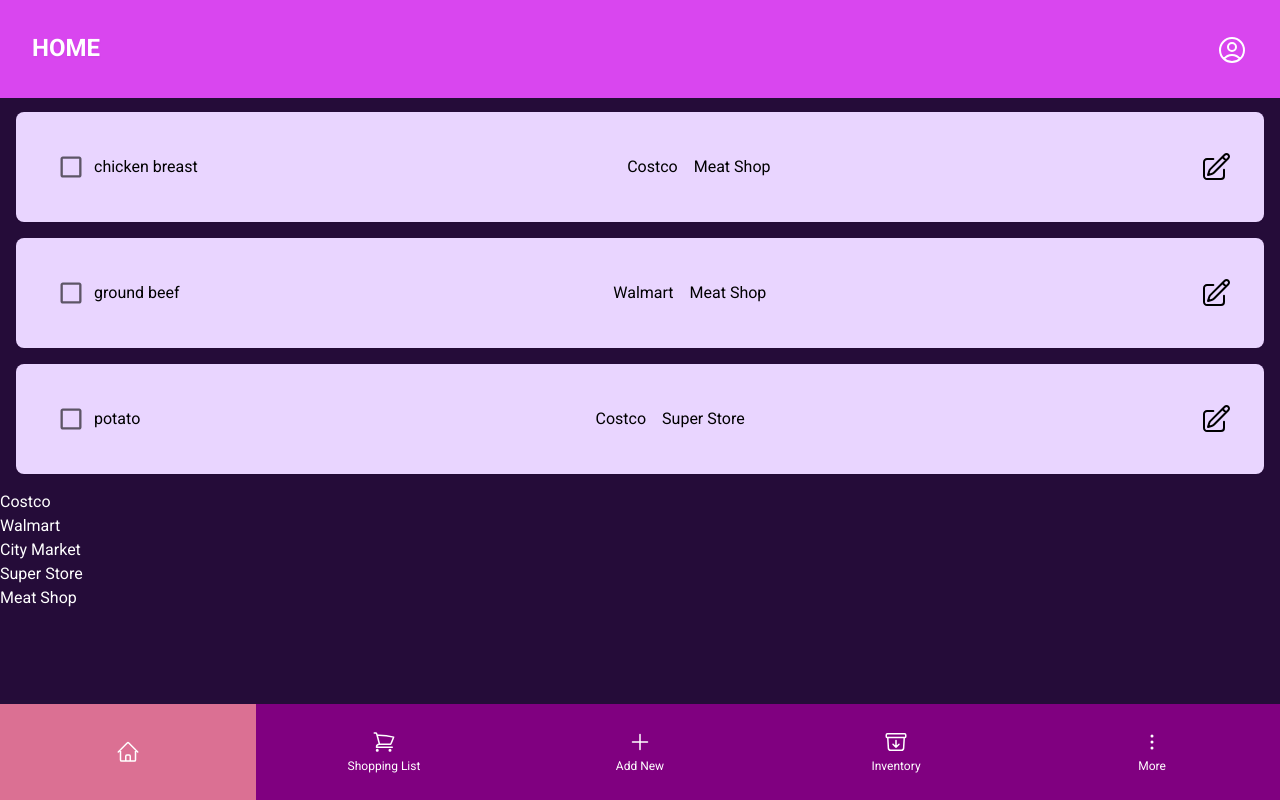
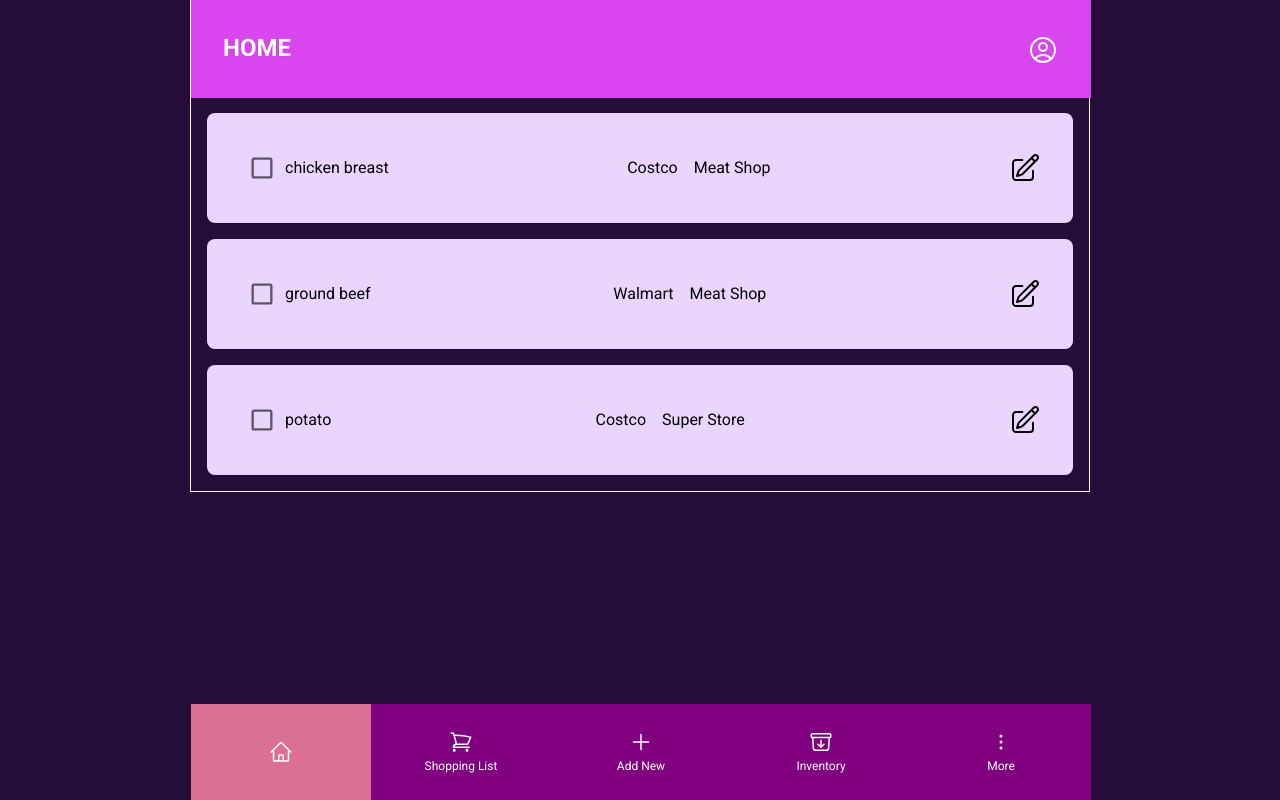
Before and after one commit to teaRain9/household-inventory, a Next.js app: page / in a window 1280 px wide. Built offline with nearby package versions, Linux system fonts and the light colour scheme.

Commit message:
adjusting layout

```diff
--- a/data/dummy-data.js
+++ b/data/dummy-data.js
@@ -46,7 +46,7 @@
       DUMMY_SHOPS[1],
     ],
     pool: 'shopping-list',
-    user: DUMMY_USERS[0].userName,
+    isChecked: false,
     isUrgent: false,
   },
   {
@@ -57,7 +57,7 @@
       DUMMY_SHOPS[4],
     ],
     pool: 'in-stock',
-    user: DUMMY_USERS[0].userName,
+    isChecked: false,
     isUrgent: true,
 
   },
@@ -69,7 +69,7 @@
       DUMMY_SHOPS[4],
     ],
     pool: 'shopping-list',
-    user: DUMMY_USERS[1].userName,
+    isChecked: false,
     isUrgent: true,
   },
   {
@@ -80,7 +80,7 @@
       DUMMY_SHOPS[3],
     ],
     pool: 'shopping-list',
-    user: DUMMY_USERS[0].userName,
+    isChecked: false,
     isUrgent: true,
   },
   {
@@ -91,7 +91,7 @@
       DUMMY_SHOPS[2],
     ],
     pool: 'shopping-list',
-    user: DUMMY_USERS[1].userName,
+    isChecked: false,
     isUrgent: false,
   },
   {
@@ -101,7 +101,7 @@
       DUMMY_SHOPS[0],
     ],
     pool: 'unassigned',
-    user: DUMMY_USERS[0].userName,
+    isChecked: false,
     isUrgent: false,
   },
   {
@@ -111,7 +111,7 @@
       DUMMY_SHOPS[0],
     ],
     pool: 'unassigned',
-    user: DUMMY_USERS[1].userName,
+    isChecked: false,
     isUrgent: false,
   },
   {
@@ -122,7 +122,7 @@
       DUMMY_SHOPS[4],
     ],
     pool: 'in-stock',
-    user: DUMMY_USERS[1].userName,
+    isChecked: false,
     isUrgent: false,
   },
 ]
--- a/data/dummy-data.json
+++ /dev/null
@@ -1,25 +0,0 @@
-{
-    "shops": [
-        {
-          "id": "s1",
-          "name": "Costco"
-        },
-        {
-        "id": "s2",
-        "name": "Walmart"
-        },
-        {
-        "id": "s3",
-        "name": "City Market"
-        },
-        {
-        "id": "s4",
-        "name": "Super Store"
-        },
-        {
-        "id": "s5",
-        "name": "Meat Shop"
-        }
-    ]
-
-}
--- a/src/components/layout/main-header.js
+++ b/src/components/layout/main-header.js
@@ -1,13 +1,15 @@
 import ActiveContext from "@/store/active-context";
 import { useContext } from "react";
 import ProfileIcon from "../icons/profile";
+
+import classes from './main-header.module.scss'
 
 function MainHeader() {
 
   const activeCtx = useContext(ActiveContext)
   const header = activeCtx.category.split("-").join(" ")
   return (
-    <header className="fixed top-0 p-8 m-0 w-full max-h-18  bg-fuchsia-500">
+    <header className={`${classes.container} fixed top-0 p-8 m-0 w-full max-h-18 bg-fuchsia-500`}>
       <div className="flex-col justify-center items-center">
           <div className="flex justify-between">
               <div>
--- /dev/null
+++ b/src/components/layout/main-header.module.scss
@@ -0,0 +1,3 @@
+.container {
+    max-width: 900px;
+}
--- a/src/components/layout/main-navigation.module.scss
+++ b/src/components/layout/main-navigation.module.scss
@@ -4,6 +4,7 @@
     bottom: 0;
     width: 100%;
     height: 6rem;
+    max-width: 900px;
     ul {
         display: flex;
         justify-content: space-between;
--- a/src/pages/index.js
+++ b/src/pages/index.js
@@ -2,26 +2,7 @@
 import {getUrgentItems} from "../../data/dummy-data";
 import ShoppingList from "@/components/shopping-list/shopping-list";
 import ActiveContext from '@/store/active-context';
-import { useEffect, useContext } from 'react';
-
-import fs from 'fs/promises'
-import path from "path";
-
-
-export async function getStaticProps(context) {
-  const filePath = path.join(process.cwd(), 'data', 'dummy-data.json')
-  const jsonData = await fs.readFile(filePath)
-  const data = JSON.parse(jsonData)
-  const { params } = context;
-  console.log({'params': params})
-
-  return {
-    props: {
-      shops: data.shops
-    },
-    revalidate: 10,
-  }
-}
+import { useContext } from 'react';
 
 function HomePage({shops}) {
 
@@ -40,11 +21,7 @@
       </Head>
         <div>
           <ShoppingList items={urgentItems}/>
-          <ul>
-            {shops.map(shop => {
-              return <li className="text-white" key={shop.id}>{shop.name}</li>
-            })}
-          </ul>
+
         </div>
     </>
   )
--- a/src/styles/globals.css
+++ b/src/styles/globals.css
@@ -5,4 +5,7 @@
 :root {
     font-family: 'Roboto', sans-serif;
     background-color: rgb(37, 12, 57) ;
+    max-width: 900px;
+    margin: auto;
+    border: solid 1px white;
 }
```
